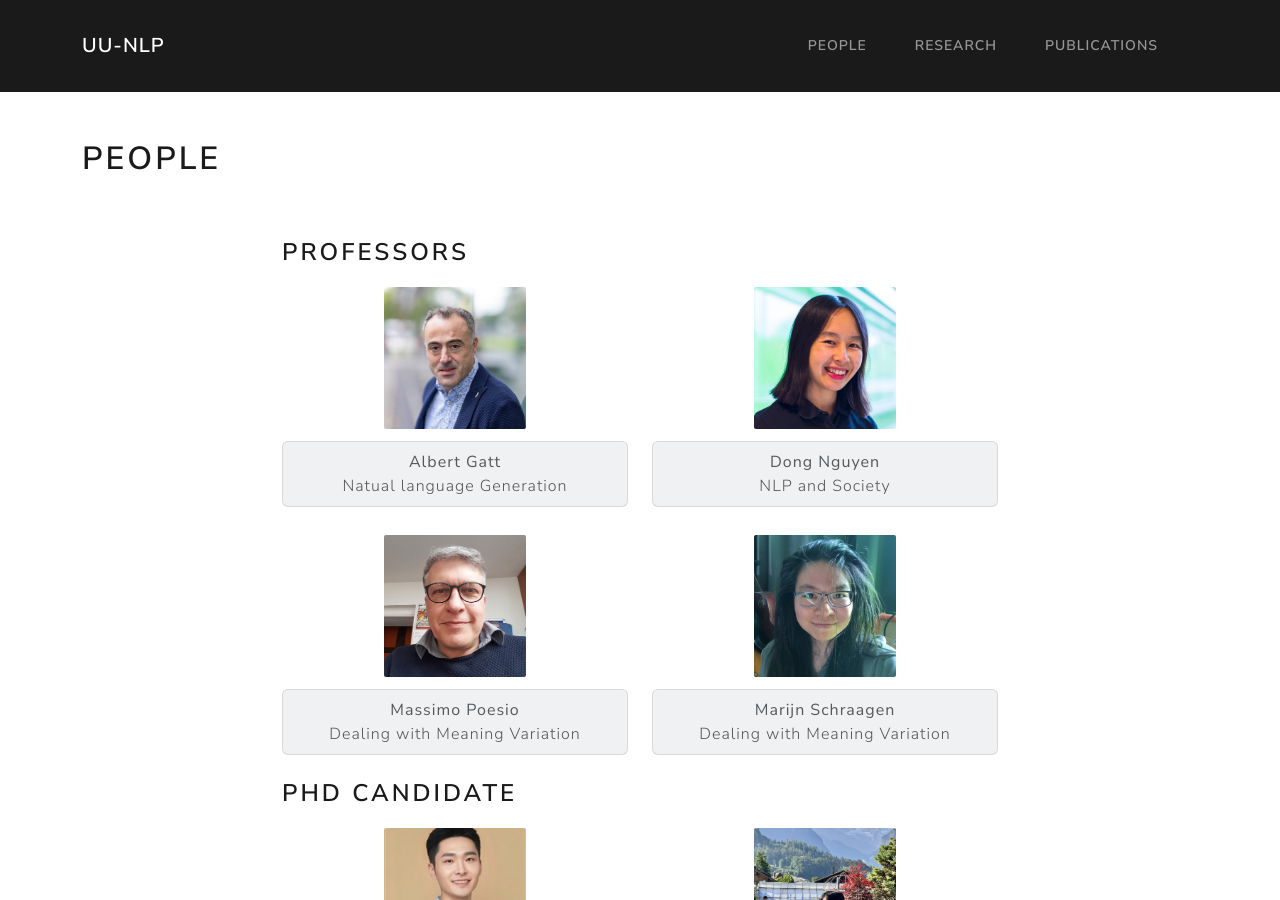
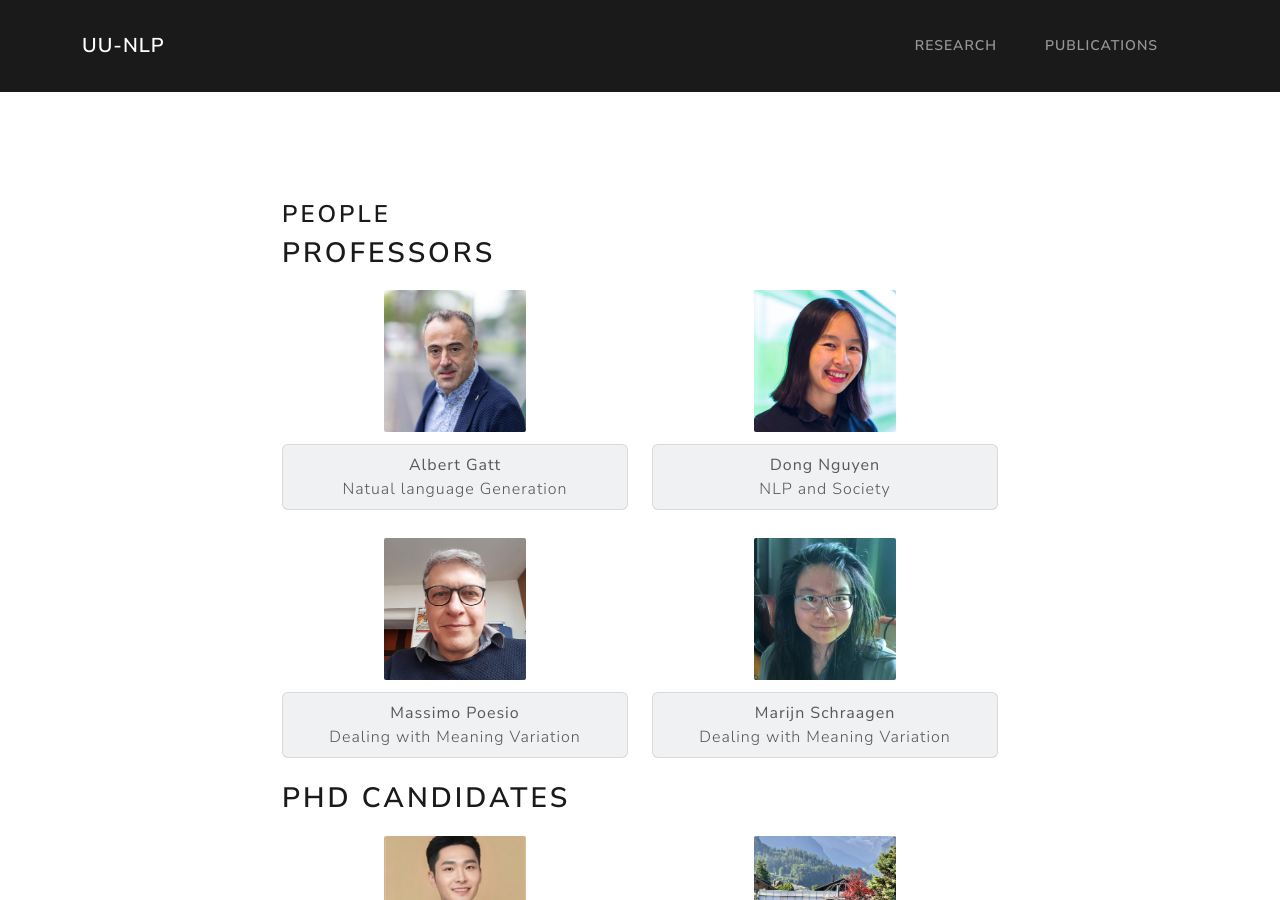
Before and after one commit to thaoanhdang/uu-nlp.github.io, a Jekyll site: the page built from people.md, in a window 1280 px wide and 900 px high. Built offline with Jekyll 4.4.1, drawn with Linux system fonts in a browser that asks for light colours.

Commit message:
Update people.md

```diff
--- a/people.md
+++ b/people.md
@@ -1,6 +1,6 @@
 ---
 layout: page
-title: People
+title: ""
 permalink: /people/
 ---
 
@@ -51,7 +52,7 @@ permalink: /people/
     </div>
   </div>
 
-  <h3>PhD Candidate</h3>
+  <h2>PhD Candidates</h2>
 
   <!-- First row -->
   <div class="row text-center">
```
Also changed, not shown: other parts of people.md (+2 -1 lines).
